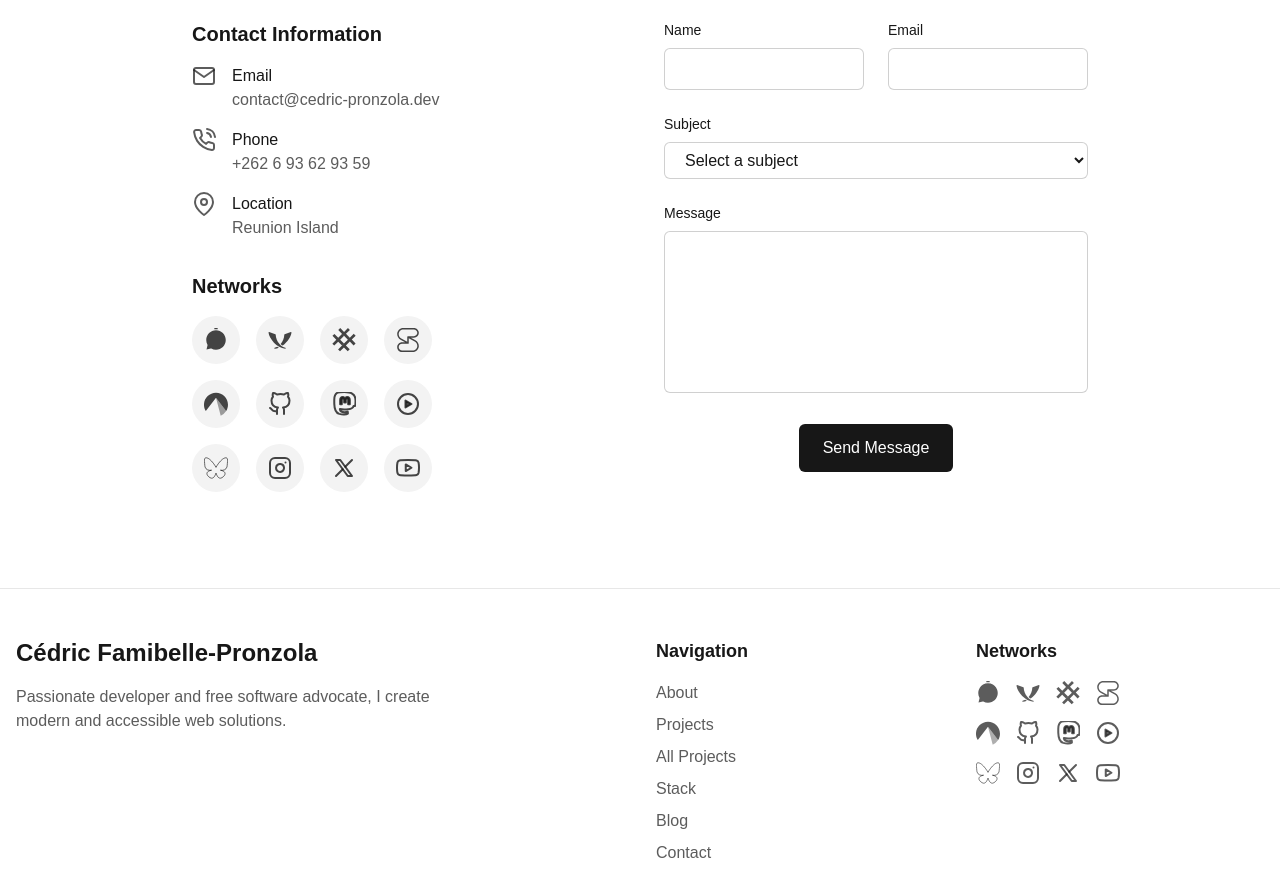
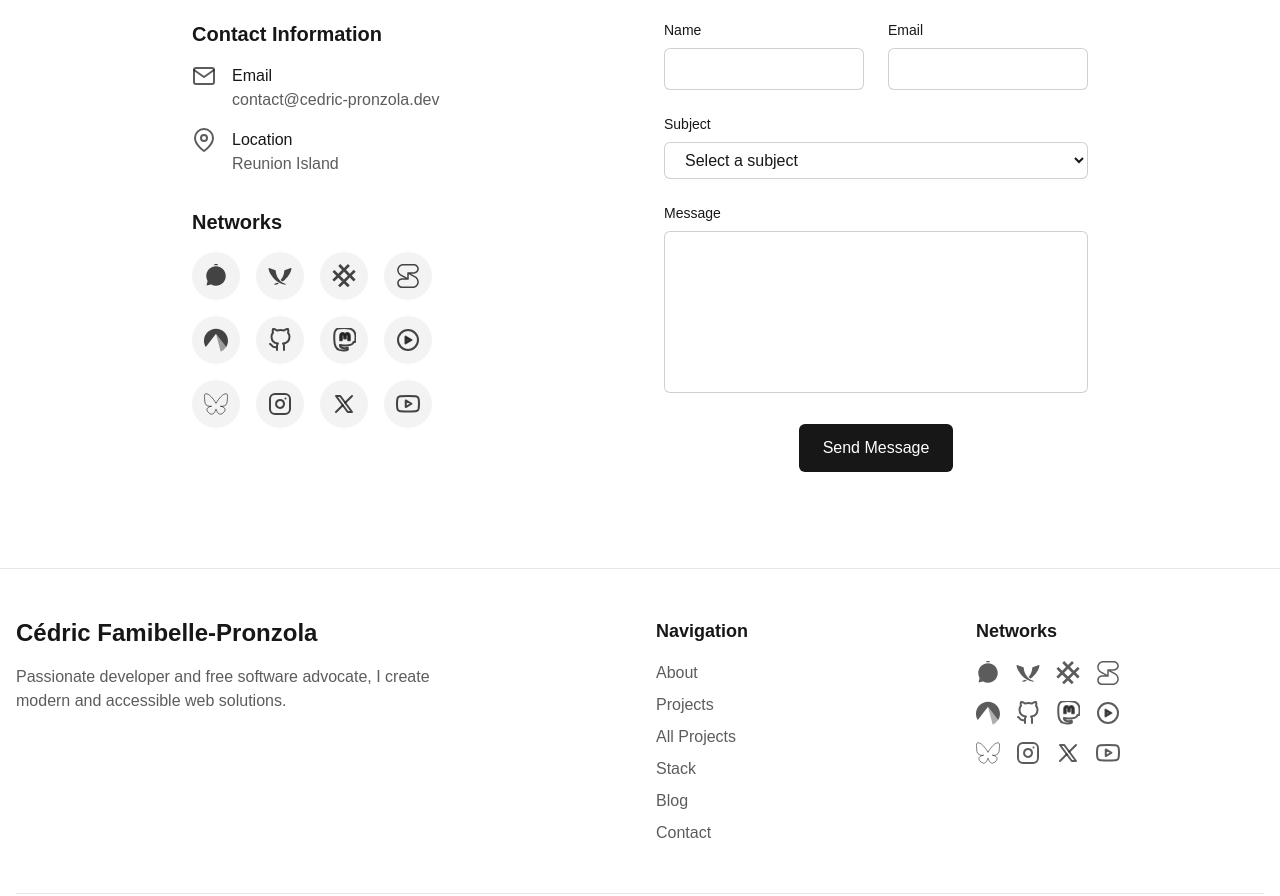
Before and after one commit to cedric-famibelle-pronzola/cedric-pronzola-v2, a Next.js app: page /en in a window 1280 px wide. Shown: the part 4140-5036 px from the top of the page. Built offline with nearby package versions, Linux system fonts and the light colour scheme.

Commit message:
fix: remove tel number

```diff
--- a/app/components/Contact.tsx
+++ b/app/components/Contact.tsx
@@ -139,24 +139,6 @@ const Contact = () => {
                       aria-label={t('emailAriaLabel')}
                     >
                       contact@cedric-pronzola.dev
-                    </a>
-                  </div>
-                </div>
-
-                <div className="flex items-start">
-                  <div className="mr-4 text-foreground/70">
-                    <svg xmlns="http://www.w3.org/2000/svg" width="24" height="24" viewBox="0 0 24 24" fill="none" stroke="currentColor" strokeWidth="2" strokeLinecap="round" strokeLinejoin="round">
-                      <path d="M15.05 5A5 5 0 0 1 19 8.95M15.05 1A9 9 0 0 1 23 8.94m-1 7.98v3a2 2 0 0 1-2.18 2 19.79 19.79 0 0 1-8.63-3.07 19.5 19.5 0 0 1-6-6 19.79 19.79 0 0 1-3.07-8.67A2 2 0 0 1 4.11 2h3a2 2 0 0 1 2 1.72 12.84 12.84 0 0 0 .7 2.81 2 2 0 0 1-.45 2.11L8.09 9.91a16 16 0 0 0 6 6l1.27-1.27a2 2 0 0 1 2.11-.45 12.84 12.84 0 0 0 2.81.7A2 2 0 0 1 22 16.92z"></path>
-                    </svg>
-                  </div>
-                  <div>
-                    <h4 className="font-medium">{t('phone')}</h4>
-                    <a
-                      href="tel:+262693629359"
-                      className="text-foreground/70 hover:text-foreground transition-colors"
-                      aria-label={t('phoneAriaLabel')}
-                    >
-                      +262 6 93 62 93 59
                     </a>
                   </div>
                 </div>
--- a/messages/en.json
+++ b/messages/en.json
@@ -115,8 +115,6 @@
       "rateLimitedWithTime": "Please wait {seconds} seconds before sending another message.",
       "contactInfo": "Contact Information",
       "emailAriaLabel": "Send an email to contact@cedric-pronzola.dev",
-      "phone": "Phone",
-      "phoneAriaLabel": "Phone number: +262 6 93 62 93 59",
       "location": "Location",
       "locationValue": "Reunion Island",
       "networks": "Networks"
--- a/messages/fr.json
+++ b/messages/fr.json
@@ -115,8 +115,6 @@
       "rateLimitedWithTime": "Veuillez attendre {seconds} secondes avant d'envoyer un nouveau message.",
       "contactInfo": "Informations de contact",
       "emailAriaLabel": "Envoyer un email à contact@cedric-pronzola.dev",
-      "phone": "Téléphone",
-      "phoneAriaLabel": "Numéro de téléphone : +262 6 93 62 93 59",
       "location": "Localisation",
       "locationValue": "La Réunion",
       "networks": "Réseaux"
```
